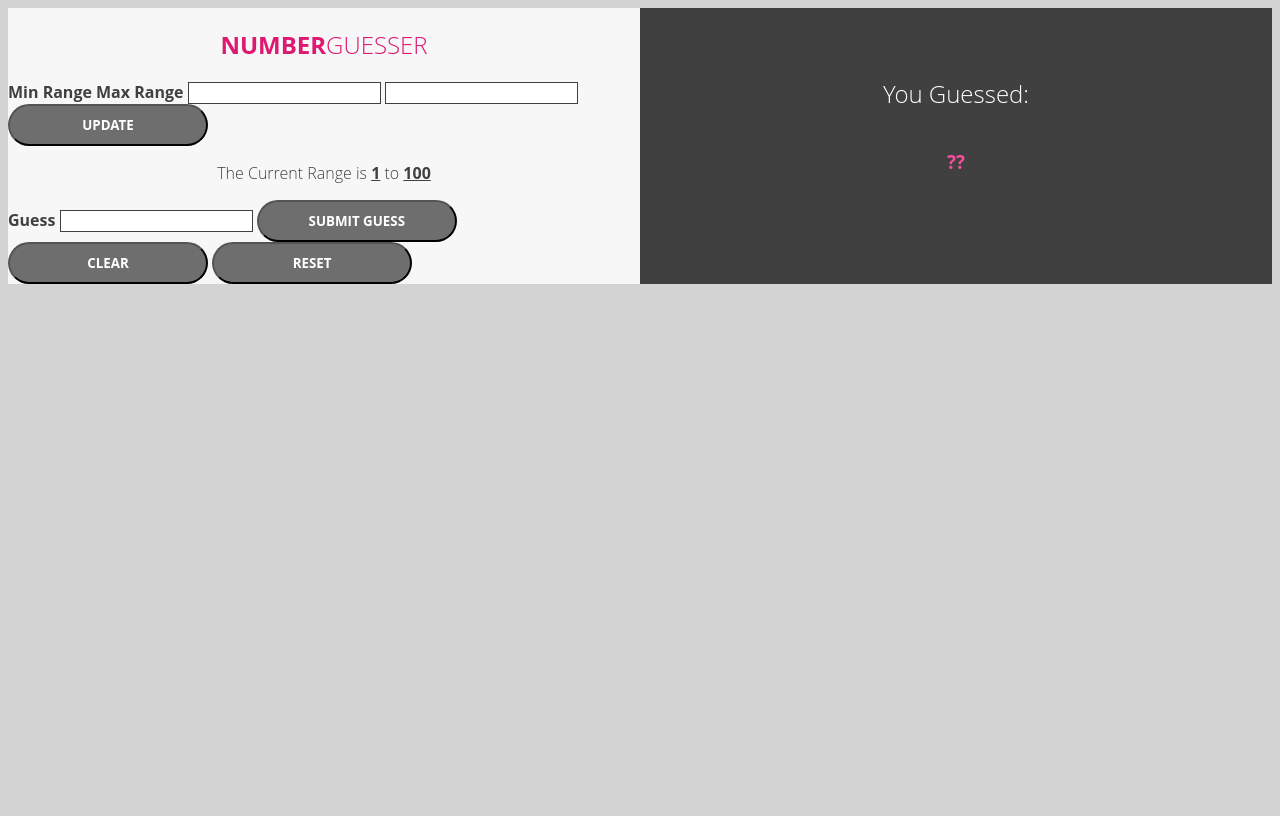
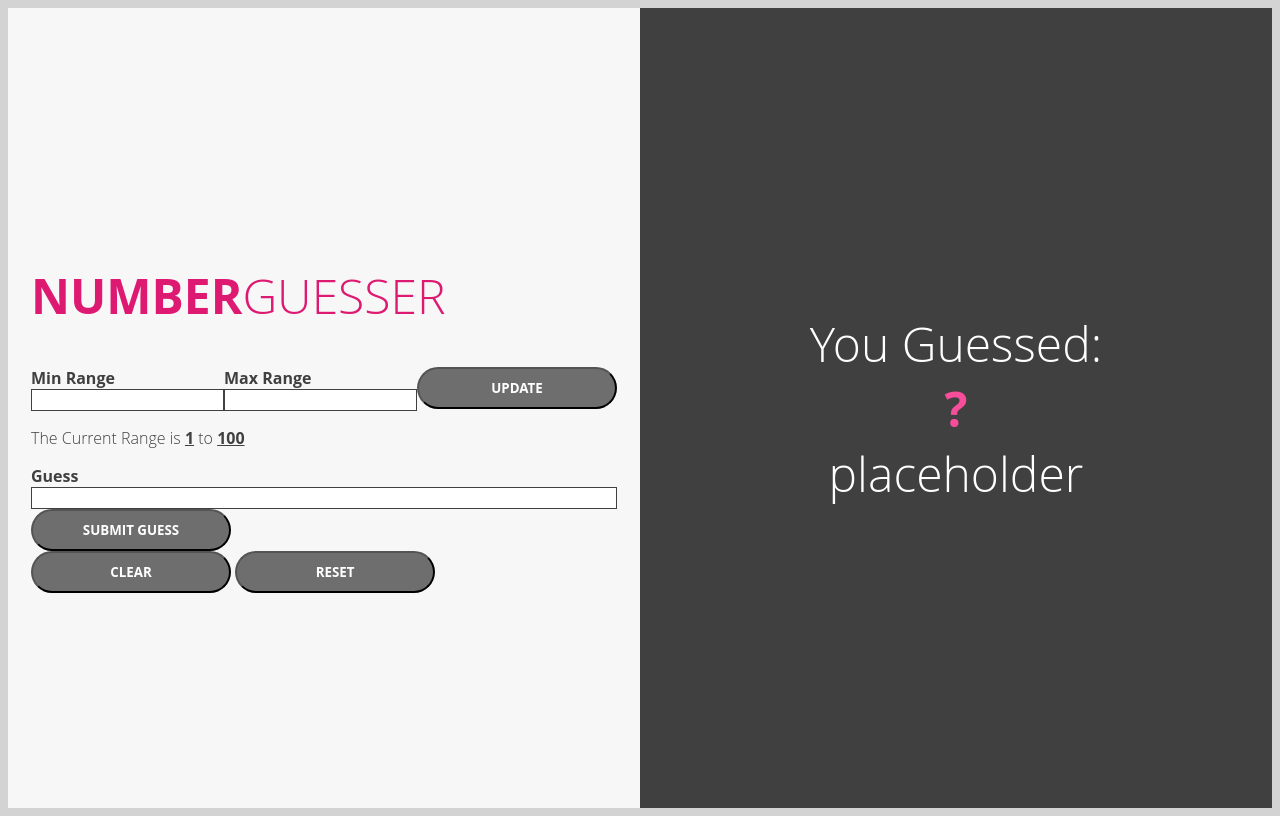
Before and after one commit to kaohman/num-guesser, a plain HTML site: page index.html in a window 1280 px wide. Drawn offline with Linux system fonts and the light colour scheme.

Commit message:
update the html and css doc

```diff
--- a/index.html
+++ b/index.html
@@ -2,37 +2,51 @@
 <html>
 <head>
   <title>Number Guesser</title>
-    <script type="text/javascript" src="scripts.js"></script>
   <link rel="stylesheet" type="text/css" href="styles.css">
 </head>
 <body>
+  <div class="game-container">
     <article class="left-panel">
+      <div class="range-container">
         <h1 class="title">NUMBER<span class="light-title">GUESSER</span></h1>
         <form class="top-form">
+          <div class="min-column">
             <label class="input min-range" for="min-input-box">Min Range</label>
+            <input class="input-box min-range-input" type="number" id="min-input-box" name="minRange"/>
+          </div>
+          <div class="max-column">
             <label class="input max-range" for="max-input-box">Max Range</label>
-        <input class="input-box" type="number" id="min-input-box" name="minRange"/>
-        <input class="input-box" type="number" id="max-input-box" name="maxRange"/>
-        <input class="button update-button" type="submit" value="UPDATE"/>
+            <input class="input-box max-range-input" type="number" id="max-input-box" name="maxRange"/>
+          </div>
+          <div class="update-column">
+            <input class="button update-button" type="button" value="UPDATE"/>
+          </div>
         </form>
+        <form class="bottom-form">
           <p class="current-range">
             The Current Range is
-        <span class="min-range underline-range">1</span>
+            <span class="min-range-text underline-range">1</span>
             to
-        <span class="max-range underline-range">100</span>
+            <span class="max-range-text underline-range">100</span>
           </p>
-      <form class="bottom-form">
           <label class="input user-guess" for="user-guess-box">Guess</label>
           <input class="lg-input-box" type="number" id="user-guess-box" name="userGuess"/>
-        <input class="button submit-guess" type="submit" value="SUBMIT GUESS">
-        <input class="button clear-guess" type="submit" value="CLEAR">
-        <input class="button reset-game" type="submit" value="RESET">
+          <input class="button submit-button" type="button" value="SUBMIT GUESS">
+          <div class="clear-and-reset-container">
+            <input class="button clear-button" type="button" value="CLEAR">
+            <input class="button reset-button" type="submit" value="RESET">
+          </div>
         </form>
+      </div>
     </article>
     <article class="right-panel">
+      <div class="guess-container">
         <h2 class="guessed-title">You Guessed:</h2>
-      <h3 class="guess-number">??</h3>
-      <h4 class="guess-result"></h4>
+        <h3 class="guess-number">?</h3>
+        <h4 class="guess-result">placeholder</h4>
+      </div>
     </article>
+  </div>
+  <script type="text/javascript" src="scripts.js"></script>
 </body>
 </html>
--- a/styles.css
+++ b/styles.css
@@ -10,31 +10,11 @@
 /*body styles*/
 body {
   background-color: lightgrey;
-  display: flex;
-}
-
-.left-panel {
-  align-items: center;
-  background-color: #F7F7F7;
-  display: flex;
-  flex: 1;
-  flex-direction: column;
-  justify-content: center;
-}
-
-.right-panel {
-  align-items: center;
-  /*maybe use align-content instead*/
-  background-color: #404041;
-  display: flex;
-  flex: 1;
-  flex-direction: column;
-  justify-content: center;
-/*need to set a height   try height: 100vh;*/
 }
 
 .title {
   color: #DD1972;
+  font-size: 300%;
 }
 
 .light-title {
@@ -43,17 +23,23 @@ body {
 
 .guess-number {
   color: #F74D9B;
+  font-size: 300%;
+  margin: 0;
+  text-align: center;
 }
 
 .guessed-title,
 .guess-result {
+  color: #FFFFFF;
+  font-size: 300%;
   font-weight: 300;
-  color: #FFFFFF;
+  margin: 0;
+  text-align: center;
 }
 
 .current-range {
+  color: #404041;
   font-weight: 300;
-  color: #404041;
 }
 
 .underline-range {
@@ -86,3 +72,45 @@ label {
 .lg-input-box {
   border: solid 1px #404041;
 }
+
+/*flex styling*/
+.left-panel {
+  align-items: center;
+  background-color: #F7F7F7;
+  display: flex;
+  flex-wrap: wrap;
+  flex: 1 100%;
+  height: 100vh;
+  justify-content: space-around;
+}
+
+.game-container {
+  display: flex;
+}
+.top-form {
+  display: flex;
+  justify-content: space-between;
+  flex-wrap: wrap;
+}
+
+.min-column, .max-column, .update-column {
+  display: flex;
+  flex-direction: column;
+}
+
+.bottom-form{
+  display: flex;
+  flex-direction: column;
+}
+
+.paragraph-container {
+}
+
+.right-panel {
+  align-items: center;
+  background-color: #404041;
+  display: flex;
+  flex: 1 100%;
+  height: 100vh;
+  justify-content: center;
+}
```
Lines whose indentation alone changed are shown as unchanged.
